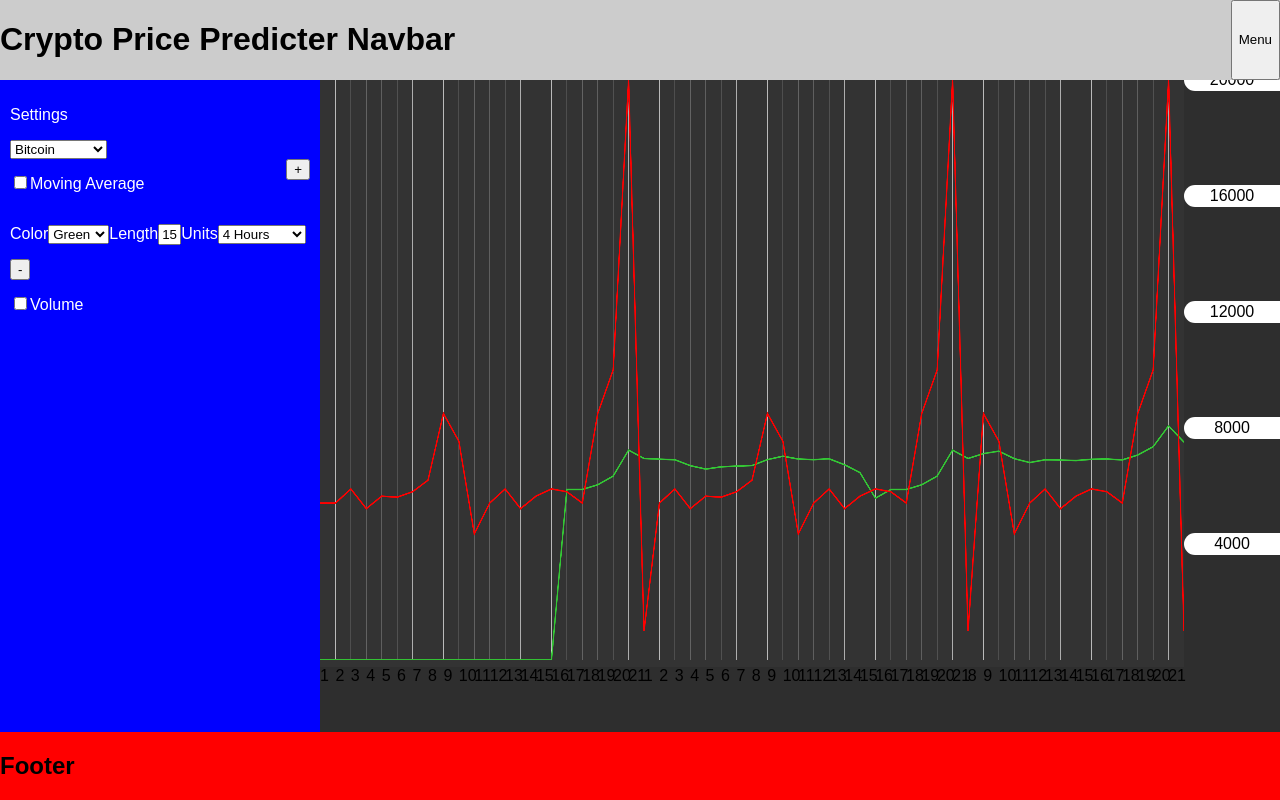
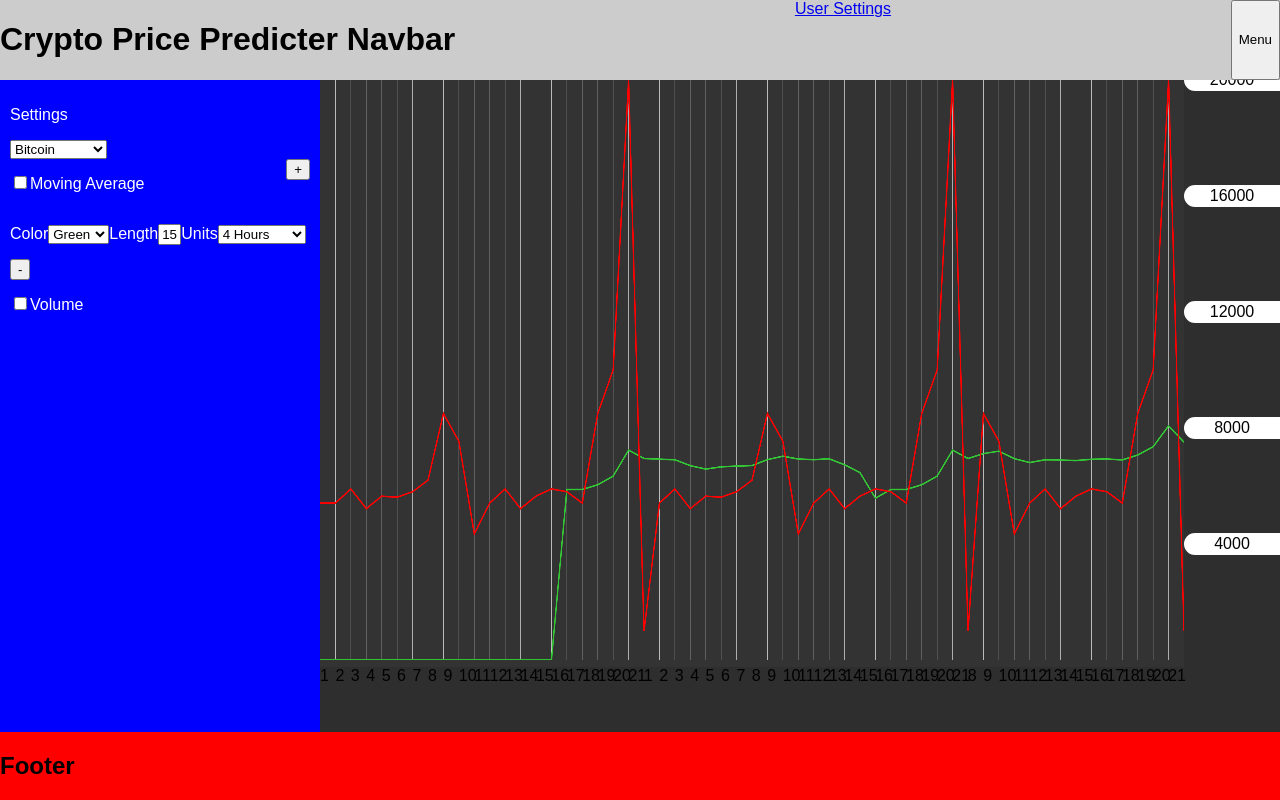
Before and after one commit to iSadist/CryptoPricePredicter, a React app in the folder cryptopricepredicter/: page / in a window 1280 px wide. Built offline with nearby package versions, Linux system fonts and the light colour scheme.

Commit message:
Add React Router to project

```diff
--- a/cryptopricepredicter/package.json
+++ b/cryptopricepredicter/package.json
@@ -39,6 +39,7 @@
     "react-dev-utils": "^5.0.1",
     "react-dom": "^16.4.2",
     "react-redux": "^6.0.0",
+    "react-router-dom": "^5.0.0",
     "redux": "^4.0.1",
     "resolve": "1.6.0",
     "sass-loader": "^7.1.0",
--- a/cryptopricepredicter/src/Navbar/Navbar.js
+++ b/cryptopricepredicter/src/Navbar/Navbar.js
@@ -1,4 +1,5 @@
 import React, { Component } from 'react';
+import { Link } from 'react-router-dom';
 import './Navbar.scss';
 
 class Navbar extends Component {
@@ -8,6 +9,7 @@ class Navbar extends Component {
         <div className="Navbar__title">
           <h1>Crypto Price Predicter Navbar</h1>
         </div>
+        <Link to='/user'>User Settings</Link>
         <button>Menu</button>
       </div>
     );
--- /dev/null
+++ b/cryptopricepredicter/src/UserSettings/UserSettingsPage.js
@@ -0,0 +1,11 @@
+import React, { Component } from 'react';
+
+class UserSettingsPage extends Component {
+  render() {
+    return (
+      <h1>User settings page!</h1>
+    )
+  }
+}
+
+export default UserSettingsPage
--- a/cryptopricepredicter/src/index.js
+++ b/cryptopricepredicter/src/index.js
@@ -2,8 +2,10 @@ import React from 'react';
 import ReactDOM from 'react-dom';
 import { combineReducers, createStore } from 'redux';
 import { Provider } from 'react-redux';
+import { BrowserRouter, Route } from 'react-router-dom';
 import './index.scss';
 import App from './App';
+import UserSettingsPage from './UserSettings/UserSettingsPage'
 import registerServiceWorker from './registerServiceWorker';
 import movingAveragesReducer from './Reducers/MovingAveragesReducer';
 
@@ -25,5 +27,12 @@ const store = createStore(combinedReducers, {
 window.devToolsExtension && window.devToolsExtension()
 );
 
-ReactDOM.render(<Provider store={store}><App /></Provider>, document.getElementById('root'));
+ReactDOM.render(
+  <Provider store={store}>
+    <BrowserRouter>
+      <Route exact path="/" component={App}></Route>
+      <Route exact path="/user" component={UserSettingsPage}></Route>
+    </BrowserRouter>
+  </Provider>
+  , document.getElementById('root'));
 registerServiceWorker();
```
Also changed, not shown: 1 other file (tests, documents, lock files or other folders).
